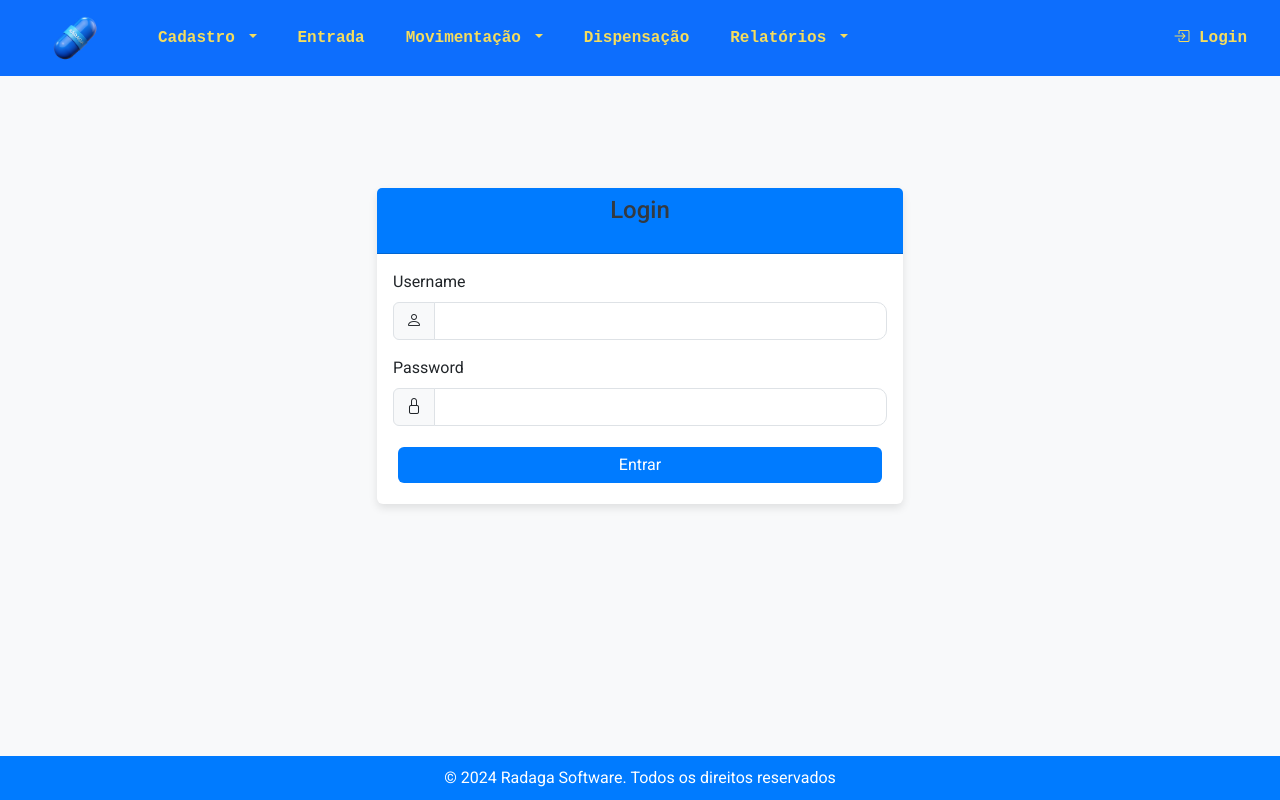
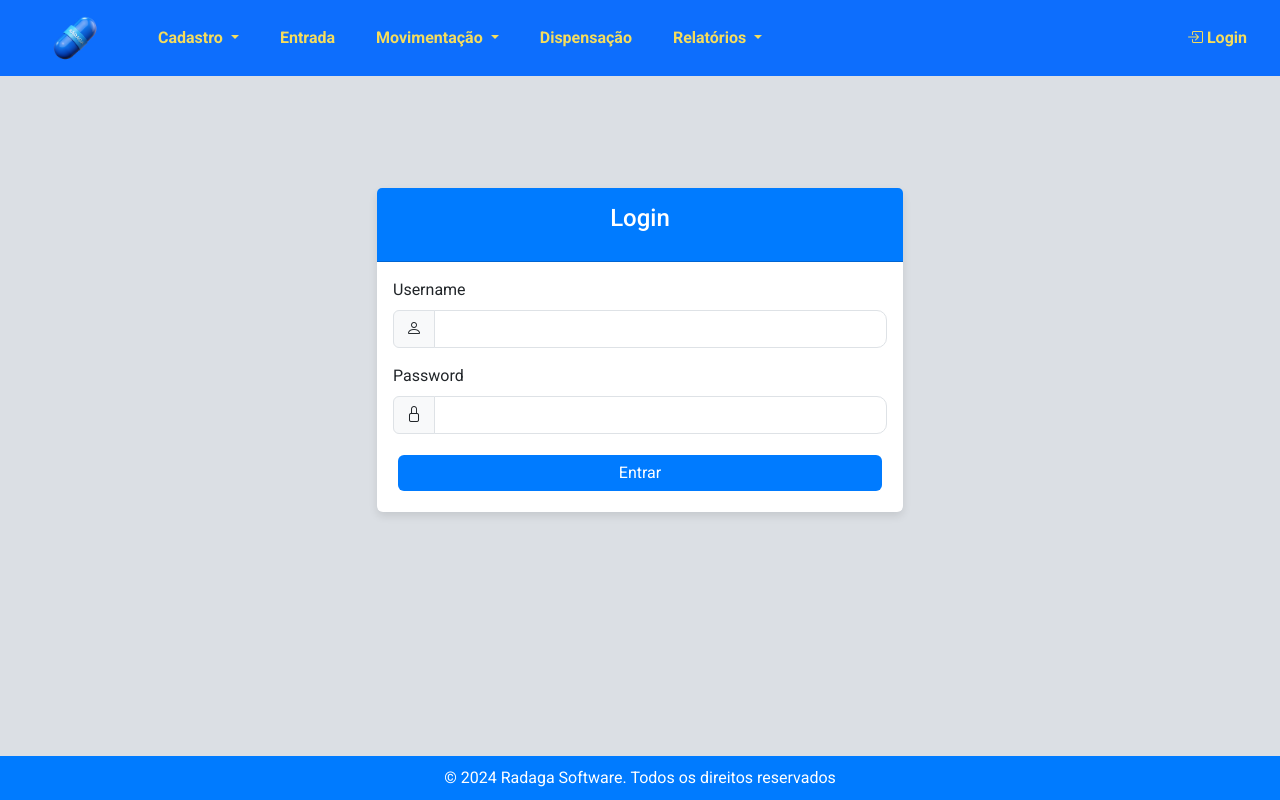
Before and after one commit to rafaolivato/farmacia, a Django app: template estoque/templates/estoque/login.html in a window 1280 px wide. Run offline with Django 3.2, Linux system fonts and the light colour scheme; the template is opened without the code that fills it, so the values that code supplies are empty; parts of the project's set-up code (start-up, migrations or seed data) failed here and were passed over; some libraries are stand-ins or nearby versions.

Commit message:
Alterações nas letras de todo o app

```diff
--- a/estoque/static/estoque/css/styles.css
+++ b/estoque/static/estoque/css/styles.css
@@ -10,7 +10,7 @@ body {
   margin: 0;
   padding: 0;
   font-family: 'Roboto', sans-serif;
-  background-color: #f8f9fa;
+  background-color: #dbdfe4;
   color: #343a40;
   display: flex;
   flex-direction: column;
@@ -27,7 +27,7 @@ body {
 .navbar .nav-link {
   color: #F5DD5D !important; /* Texto branco */
   font-weight: bold; /* Deixa o texto em negrito */
-  font-family: 'Courier New', Courier, monospace;
+  font-family: 'Roboto', sans-serif;
 }
 
 .navbar .nav-link:hover {
@@ -251,6 +251,7 @@ footer {
   font-size: 24px;
   color: #1676d7;
   margin-bottom: 20px;
+
 }
 
 /* Estilos dos campos do formulário */
@@ -327,6 +328,8 @@ h6 {
 
 .logincolor {
   color: white;
+  appearance: center;
+  margin-top: 8px;
 }
 
 /* Estilo para os campos do formset */
--- a/estoque/templates/estoque/login.html
+++ b/estoque/templates/estoque/login.html
@@ -8,7 +8,7 @@
         <div class="col-md-6">
             <div class="card">
                 <div class="card-header text-center">
-                    <h4>Login</h4>
+                    <h4 class='logincolor'>Login</h4>
                 </div>
                 <div class="card-body">
                     <form method="post" action="{% url 'login' %}">
```
Also changed, not shown: db.sqlite3.
